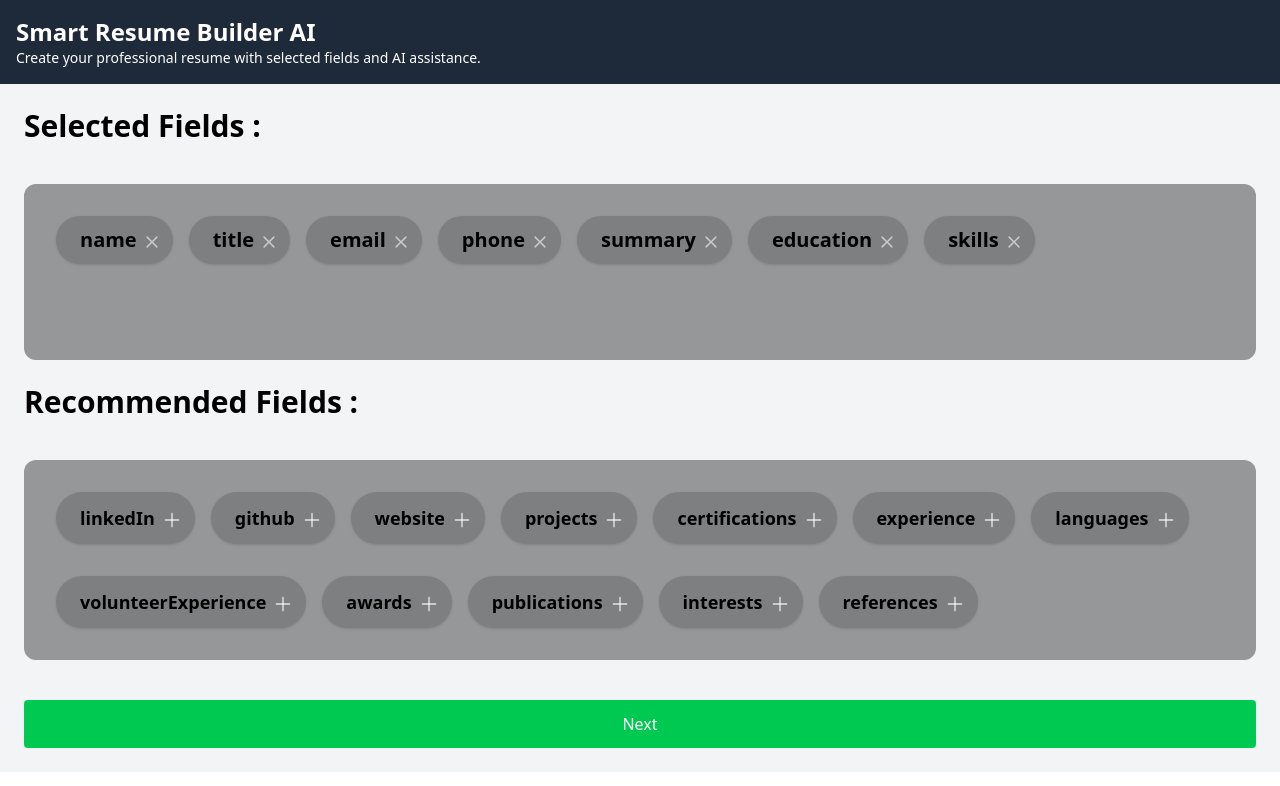
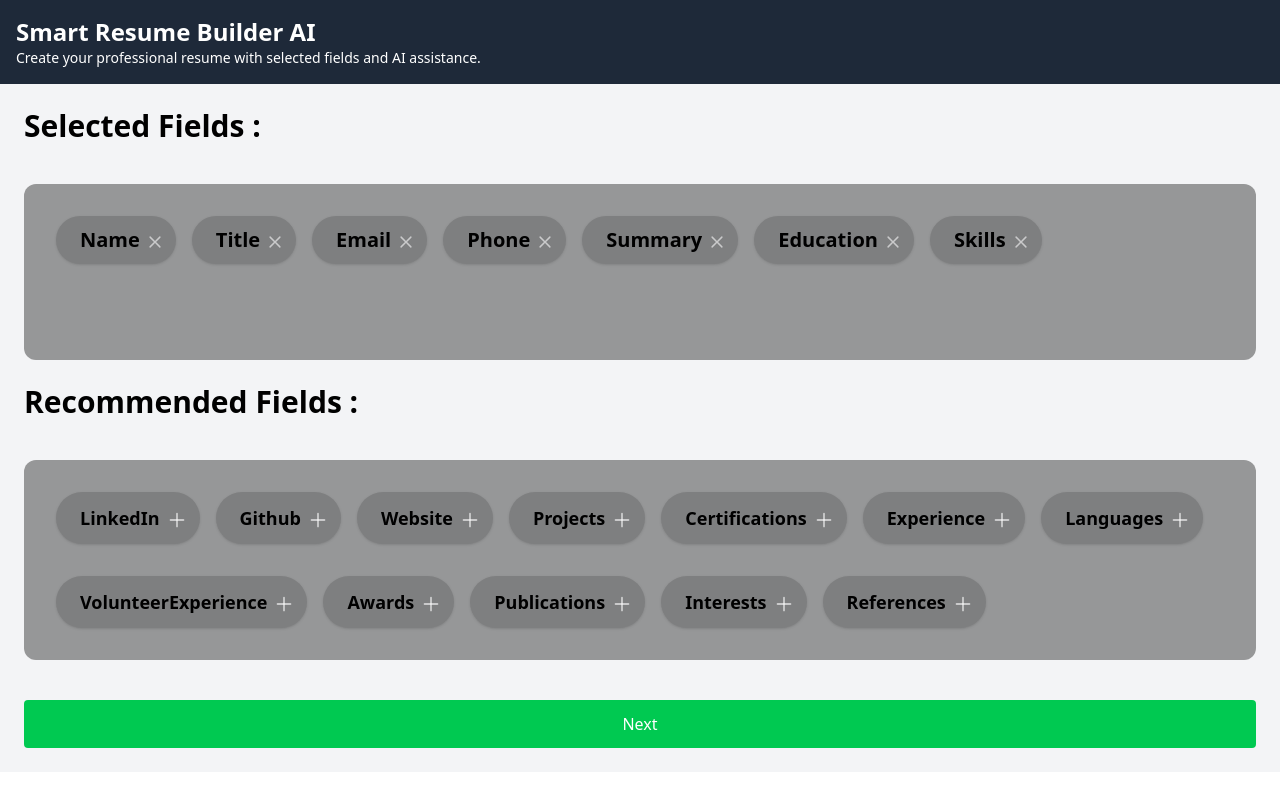
Before and after one commit to sohan-29/smart-resume-builder-ai, a React (Vite) app in the folder frontend/: page / in a window 1280 px wide. Shown: the top 786 px of the page. Built offline with nearby package versions, Linux system fonts and the light colour scheme.

Commit message:
modified fields first character to uppercase

```diff
--- a/frontend/src/components/interactionPage.jsx
+++ b/frontend/src/components/interactionPage.jsx
@@ -43,7 +43,7 @@ const UserInteractionPage = ({ userDataSet, setUserDataSet }) => {
           {selectedFields.map((field, index) => {
             return (
               <div key={index} className="flex items-center bg-[#00000029] rounded-full pl-6 shadow mb-4 h-fit w-fit">
-                <h2 className="text-xl font-semibold">{field}</h2>
+                <h2 className="text-xl font-semibold">{field[0].toUpperCase()+field.slice(1)}</h2>
                   <button
                   onClick={() => handleRemovedField(field, index)}
                   className="mb-1 mt-2 pr-3 px-1.5 h-9 w-9 cursor-pointer group"
@@ -58,7 +58,7 @@ const UserInteractionPage = ({ userDataSet, setUserDataSet }) => {
         <div className="flex flex-wrap gap-4 w-full bg-[#11111169] pt-8 px-8 pb-4 rounded-xl min-h-44 space-y-4">
           {recommendedFields.map((field, index) => (
             <div key={index} className="flex items-center bg-[#00000029] rounded-full pl-6 shadow mb-4 h-fit w-fit">
-              <h3 className="text-lg font-semibold">{field}</h3>
+              <h3 className="text-lg font-semibold">{field[0].toUpperCase()+field.slice(1)}</h3>
               <button
                 onClick={() => handleAddedField(field, index)}
                 className="mb-1 mt-2 pr-3 px-1.5 h-10 w-10 cursor-pointer group"
```
